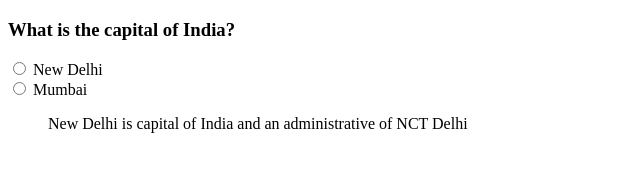
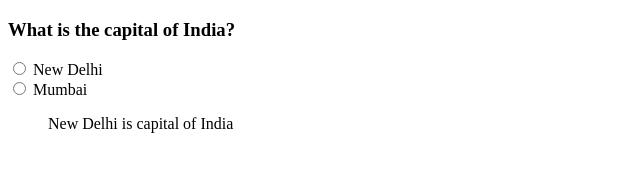
Before and after one commit to acciojob/trivia-Omkar141998, a website: page main.html in a window 1280 px wide. Shown: the whole page, without its empty margins (0-640 px from the left). Drawn offline with Linux system fonts and the light colour scheme.

Commit message:
initial commit

```diff
--- a/main.html
+++ b/main.html
@@ -15,7 +15,7 @@
 		<input type="radio" name="state" value="Mumbai">
 		<label for="">Mumbai</label>
 		</form>
-		<blockquote class="text">New Delhi is capital of India and an administrative of NCT Delhi</blockquote>
+		<blockquote class="text">New Delhi is capital of India</blockquote>
 	</div>
     <script type="text/javascript" src="./script.js">
 </script>
```
